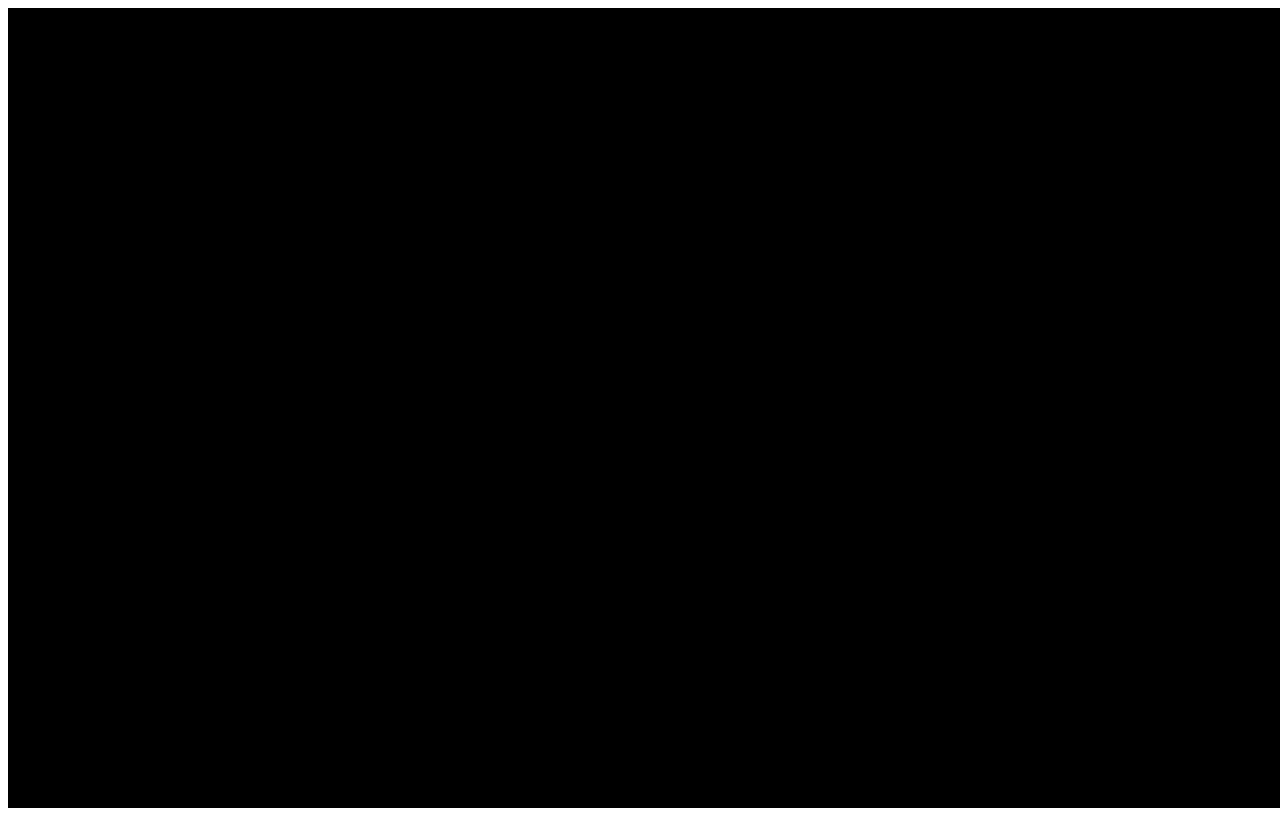
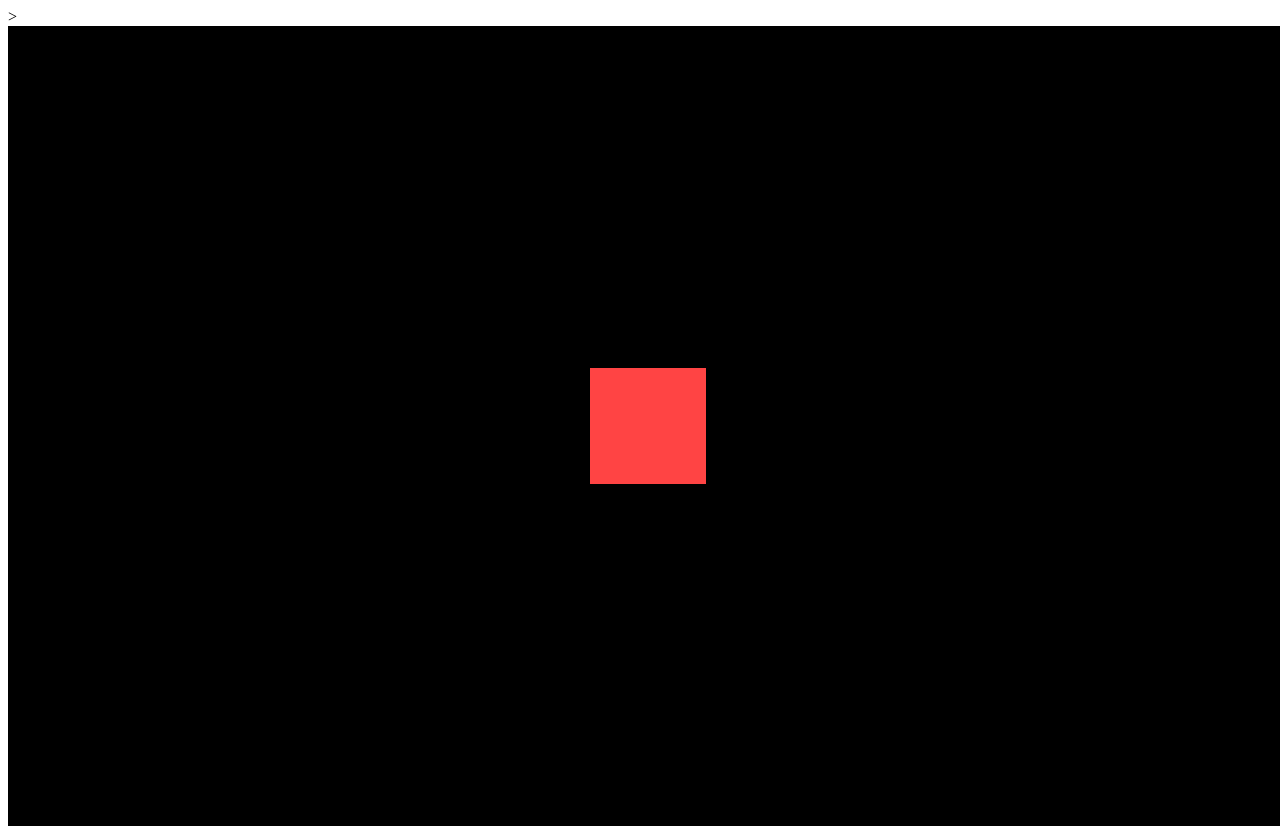
Before and after one commit to snt94/a3-reinforcedConcrete, a website with bundled scripts: page src/index.html in a window 1280 px wide. Built offline with nearby package versions, Linux system fonts and the light colour scheme.

Commit message:
Criação do primeiro objeto na cena. Um cubo vermelho que por enquanto não possui funcionalidades, sequer texturas. Apenas criado como teste.

```diff
--- a/src/index.html
+++ b/src/index.html
@@ -3,7 +3,7 @@
 <head>
     <meta charset="UTF-8">
     <meta name="viewport" content="width=device-width, initial-scale=1.0">
-
+    ><link rel="stylesheet" href="/src/css/style.css">
     <title>Concreto Armado: Projeto A3</title>
 </head>
 <body>
--- a/src/js/scripts.js
+++ b/src/js/scripts.js
@@ -1,5 +1,5 @@
 import * as THREE from 'three';
-
+// Renderização da cena
 const renderer = new THREE.WebGLRenderer()
 
 renderer.setSize(window.innerWidth, window.innerHeight);
@@ -14,5 +14,19 @@ const camera = new THREE.PerspectiveCamera(
 );
 
 const axesHelper = new THREE.AxesHelper(5);
+renderer.render(scene, camera);
 
-renderer.render(scene, camera);
+//Função de animação
+function animate() {
+    renderer.render( scene, camera );
+  }
+  renderer.setAnimationLoop( animate );
+
+
+//Criação de um objeto
+const geometry = new THREE.BoxGeometry( 1, 1, 1 );
+const material = new THREE.MeshBasicMaterial( { color: 0xFF4444 } );
+const cube = new THREE.Mesh( geometry, material );
+scene.add( cube );
+
+camera.position.z = 5;
```
Also changed, not shown: dist/index.html, src/css/style.css (added), src/style.css (deleted), 4 other files.
